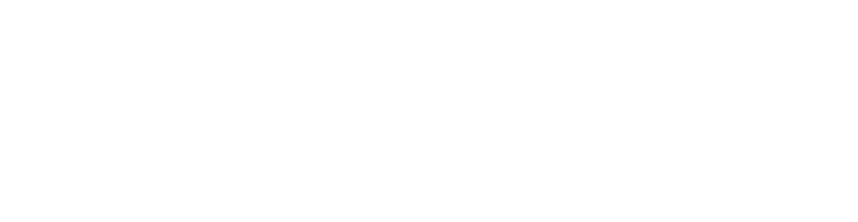
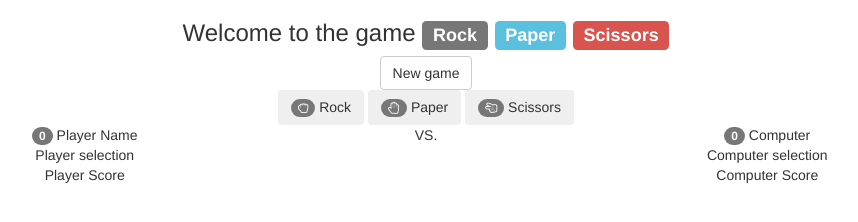
Before and after one commit to serafia/Game-rock-paper-scissors, a plain HTML site: page index.html in a window 1280 px wide. Shown: the whole page, without its empty margins (214-1072 px from the left). Drawn offline with nearby package versions, Linux system fonts and the light colour scheme.

Commit message:
Modify index.html

```diff
--- a/index.html
+++ b/index.html
@@ -4,7 +4,92 @@
 		<meta charset="utf-8">
 		<link href="https://maxcdn.bootstrapcdn.com/bootstrap/3.3.6/css/bootstrap.min.css" rel="stylesheet" />
     	<link href="https://cdnjs.cloudflare.com/ajax/libs/font-awesome/4.6.3/css/font-awesome.min.css" rel="stylesheet" />
+    	<link rel="stylesheet" type="text/css" href="style.css">
 	</head>
 	<body>
+		<div class="container">
+		  <h3 class="text-center">
+		    Welcome to the game
+		    <span class="label label-default">Rock</span>
+		    <span class="label label-info">Paper</span>
+		    <span class="label label-danger">Scissors</span>
+		  </h3>
+		</div>
+		<div id="js-newGameElement" class="container">
+		  <div class="row text-center">
+		    <button  id="js-newGameButton" class="btn btn-default">
+		      New game
+		    </button>
+		  </div>
+		</div>
+		<div id="js-playerPickElement" class="container">
+		  <div class="row text-center">
+		    <button id="js-playerPick_rock" class="btn">
+		      <span class="badge">
+		        <i class="fa fa-hand-rock-o" aria-hidden="true"></i>
+		      </span>
+		      Rock
+		    </button>
+		    <button id="js-playerPick_paper"  class="btn">
+		      <span class="badge">
+		      <i class="fa fa-hand-paper-o" aria-hidden="true"></i>
+		      </span>
+		      Paper
+		    </button>
+		    <button id="js-playerPick_scissors"  class="btn">
+		      <span class="badge">
+		      <i class="fa fa-hand-scissors-o" aria-hidden="true"></i>
+		      </span>
+		      Scissors
+		    </button>
+		  </div>
+		</div>
+		<div id="js-resultsTableElement" class="container">
+		  <div class="row">
+		    <div class="col-xs-5 text-center">
+		      <span id="js-playerPoints" class="badge">
+		      0
+		      </span>
+		      <span id="js-playerName">
+		      Player Name
+		      </span>
+		    </div>
+		    <div class="col-xs-2 text-center">
+		      VS.
+		    </div>
+		    <div class="col-xs-5 text-center">
+		      <span id="js-computerPoints" class="badge">
+		      0
+		      </span>
+		      Computer
+		    </div>
+		  </div>
+		  <div class="row">
+		    <div class="col-xs-5 text-center">
+		      <span id="js-playerPick">
+		        Player selection
+		      </span>
+		    </div>
+		    <div class="col-xs-2"></div>
+		    <div class="col-xs-5 text-center">
+		      <span id="js-computerPick">
+		        Computer selection
+		      </span>
+		    </div>
+		  </div>
+		  <div class="row">
+		    <div class="col-xs-5 text-center">
+		      <span id="js-playerResult">
+		        Player Score
+		      </span>
+		    </div>
+		    <div class="col-xs-2"></div>
+		    <div class="col-xs-5 text-center">
+		      <span id="js-computerResult">
+		        Computer Score
+		      </span>
+		    </div>
+		  </div>
+		</div>
 	</body>
 </html>
```
